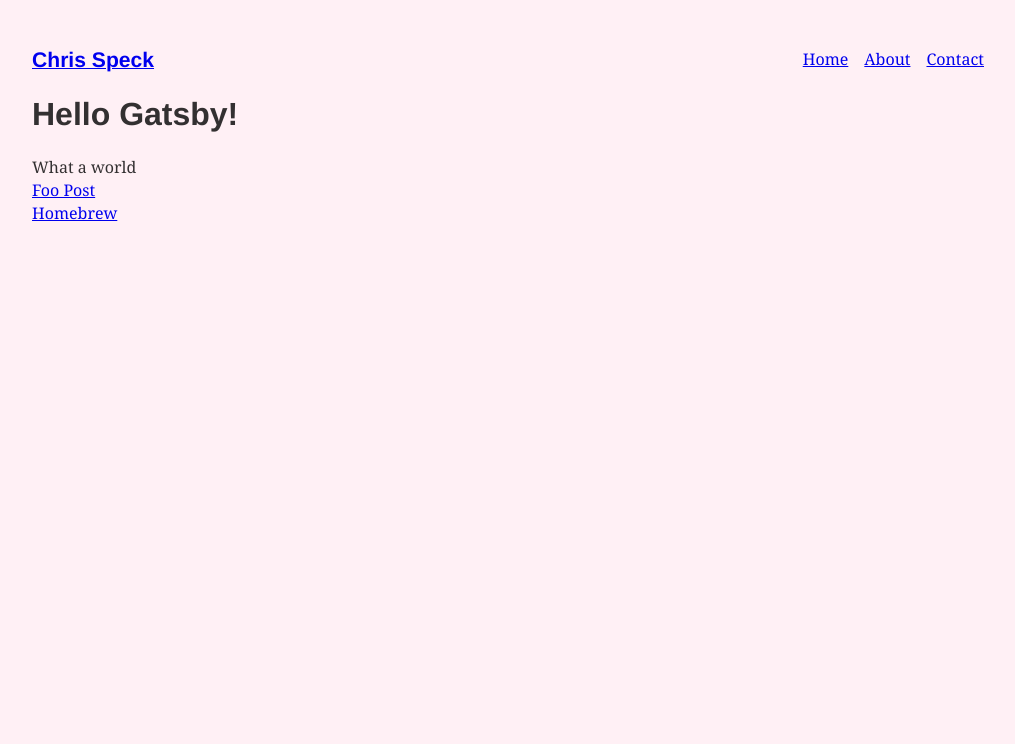
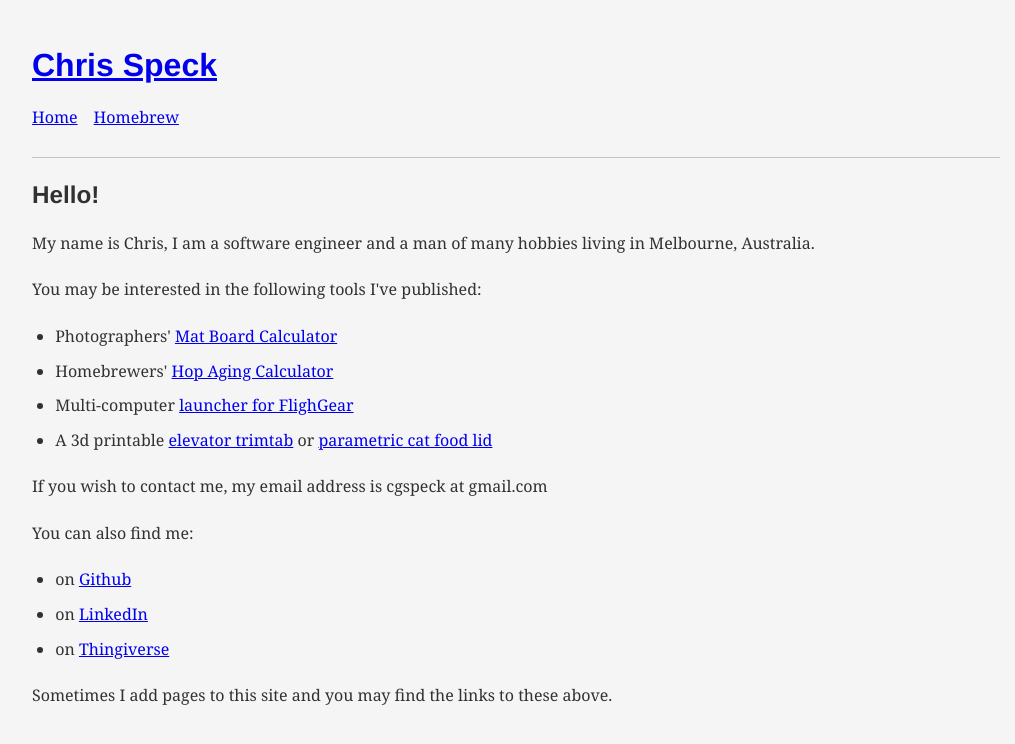
Before and after one commit to cgspeck/chrisspeck.com, a Gatsby site: page / in a window 1280 px wide. Shown: the whole page, without its empty margins (124-1139 px from the left). Built offline with nearby package versions, Linux system fonts and the light colour scheme; Gatsby itself is replaced by a stand-in of ours; some packages are replaced by stand-ins of ours.

Commit message:
I am satisfied with this basic site for the moment

```diff
--- a/gatsby-node.js
+++ b/gatsby-node.js
@@ -38,6 +38,7 @@ exports.createPages = async ({ graphql, actions }) => {
           // Data passed to context is available
           // in page queries as GraphQL variables.
           slug: node.fields.slug,
+          isBlogPost: true,
         },
       })
     } else {
@@ -48,6 +49,7 @@ exports.createPages = async ({ graphql, actions }) => {
           // Data passed to context is available
           // in page queries as GraphQL variables.
           slug: node.fields.slug,
+          isBlogPost: false,
         },
       })
     }
--- /dev/null
+++ b/src/components/dynamicTopMenu.js
@@ -0,0 +1,76 @@
+import React from "react"
+
+import { Link, StaticQuery, graphql } from "gatsby"
+import PropTypes from "prop-types"
+
+const ListLink = props => (
+  <li style={{ display: `inline-block`, marginRight: `1rem` }}>
+    <Link to={props.to}>{props.children}</Link>
+  </li>
+)
+
+function PageOnlyListLink(props) {
+  if (props.fields.slug.startsWith("/post")) {
+    return null
+  }
+
+  return (
+    <ListLink to={props.fields.slug} key={props.id}>
+      {props.frontmatter.title}
+    </ListLink>
+  )
+}
+
+function TopMenu({ data }) {
+  return (
+    <ul style={{ margin: 0, listStyle: `none` }}>
+      <ListLink to="/" key="home">
+        Home
+      </ListLink>
+      {data.allMarkdownRemark.edges.map(({ node }) => PageOnlyListLink(node))}
+    </ul>
+  )
+}
+
+export default function DynamicTopMenu() {
+  return (
+    <StaticQuery
+      query={graphql`
+        query {
+          allMarkdownRemark(
+            sort: { fields: [frontmatter___title], order: ASC }
+          ) {
+            totalCount
+            edges {
+              node {
+                id
+                frontmatter {
+                  title
+                }
+                fields {
+                  slug
+                }
+                excerpt
+              }
+            }
+          }
+        }
+      `}
+      render={data => <TopMenu data={data} />}
+    />
+  )
+}
+
+PageOnlyListLink.propTypes = {
+  fields: PropTypes.shape({
+    slug: PropTypes.string.isRequired,
+  }),
+  frontmatter: PropTypes.shape({
+    title: PropTypes.string.isRequired,
+  }),
+  id: PropTypes.isRequired,
+}
+
+ListLink.propTypes = {
+  to: PropTypes.string.isRequired,
+}
--- a/src/components/layout.js
+++ b/src/components/layout.js
@@ -1,24 +1,17 @@
 import React from "react"
+import { Link } from "gatsby"
 
-import { Link } from "gatsby"
-const ListLink = props => (
-  <li style={{ display: `inline-block`, marginRight: `1rem` }}>
-    <Link to={props.to}>{props.children}</Link>
-  </li>
-)
+import DynamicTopMenu from "../components/dynamicTopMenu"
 
 export default function Layout({ children }) {
   return (
     <div style={{ margin: `3rem auto`, maxWidth: 1000, padding: `0 1rem` }}>
       <header style={{ marginBottom: `1.5rem` }}>
         <Link to="/" style={{ textShadow: `none`, backgroundImage: `none` }}>
-          <h3 style={{ display: `inline` }}>Chris Speck</h3>
+          <h1>Chris Speck</h1>
         </Link>
-        <ul style={{ listStyle: `none`, float: `right` }}>
-          <ListLink to="/">Home</ListLink>
-          <ListLink to="/about/">About</ListLink>
-          <ListLink to="/contact/">Contact</ListLink>
-        </ul>
+        <DynamicTopMenu />
+        <hr style={{ marginTop: `1rem` }} />
       </header>
       {children}
     </div>
--- a/src/pages/homebrew.md
+++ b/src/pages/homebrew.md
@@ -4,24 +4,24 @@ title: "Homebrew"
 
 This is a collection of homebrew (as in beer) stuff I've made or find useful.
 
-# Things I've Made
+### Things I've Made
 
-## Hop Aging Calculator
+#### Hop Aging Calculator
 
 This is an [online tool](https://hopscalculator.chrisspeck.com/) that brewers can use to adjust their hop dosing so that they can hit their target IBUs.
 
-## Brewtarget
+#### Brewtarget
 
 My fork of Brewtarget that adds:
 
 - automatically built [binaries for Ubuntu & Arch Linux](https://github.com/cgspeck/brewtarget/releases)
 - automatically built [Docker Guaci Container](https://hub.docker.com/r/cgspeck/brewtarget-guacgui) so you can run it in a browser
 
-## DIY single vessel brewer
+#### DIY single vessel brewer
 
 See my post on Aussie Home Brewer detailing [my Braumiester clone](https://aussiehomebrewer.com/threads/speckybraumonster-2-1.99793/#post-1528116).
 
-# Things I find useful
+### Things I find useful
 
 [Westgate Brewers](https://www.westgatebrewers.org/) homebrew club.
 
--- a/src/pages/index.js
+++ b/src/pages/index.js
@@ -1,39 +1,61 @@
 import React from "react"
-import { Link, graphql } from "gatsby"
 import Layout from "../components/layout"
-// import { rhythm } from "../utils/typography"
 
-export default function Home({ data }) {
-  console.log(data)
+export default function Home() {
   return (
     <Layout>
-      <h1>Hello Gatsby!</h1>
-      What a world
-      {data.allMarkdownRemark.edges.map(({ node }) => (
-        <div key={node.id}>
-          <Link to={node.fields.slug}>{node.frontmatter.title}</Link>
-        </div>
-      ))}
+      <h2>Hello!</h2>
+      <p>
+        My name is Chris, I am a software engineer and a man of many hobbies
+        living in Melbourne, Australia.
+      </p>
+      <p>You may be interested in the following tools I've published:</p>
+      <ul>
+        <li>
+          Photographers'{" "}
+          <a href="https://matcalculator.chrisspeck.com/">
+            Mat Board Calculator
+          </a>
+        </li>
+        <li>
+          Homebrewers'{" "}
+          <a href="https://hopscalculator.chrisspeck.com/">
+            Hop Aging Calculator
+          </a>
+        </li>
+        <li>
+          Multi-computer{" "}
+          <a href="https://github.com/cgspeck/fg-orchestrator">
+            launcher for FlighGear
+          </a>
+        </li>
+        <li>
+          A 3d printable{" "}
+          <a href="https://github.com/cgspeck/etw">elevator trimtab</a> or{" "}
+          <a href="https://www.thingiverse.com/thing:3021944">
+            parametric cat food lid
+          </a>
+        </li>
+      </ul>
+      <p>If you wish to contact me, my email address is cgspeck at gmail.com</p>
+      <p>You can also find me:</p>
+      <ul>
+        <li>
+          on <a href="https://github.com/cgspeck">Github</a>
+        </li>
+        <li>
+          on <a href="https://www.linkedin.com/in/cgspeck/">LinkedIn</a>
+        </li>
+        <li>
+          on{" "}
+          <a href="https://www.thingiverse.com/specky/designs">Thingiverse</a>
+        </li>
+      </ul>
+
+      <p>
+        Sometimes I add pages to this site and you may find the links to these
+        above.
+      </p>
     </Layout>
   )
 }
-
-export const query = graphql`
-  query {
-    allMarkdownRemark(sort: { fields: [frontmatter___title], order: ASC }) {
-      totalCount
-      edges {
-        node {
-          id
-          frontmatter {
-            title
-          }
-          fields {
-            slug
-          }
-          excerpt
-        }
-      }
-    }
-  }
-`
--- a/src/styles/global.css
+++ b/src/styles/global.css
@@ -1,3 +1,3 @@
 html {
-    background-color: lavenderblush;
+  background-color: whitesmoke;
 }
--- a/src/templates/markdown-page.js
+++ b/src/templates/markdown-page.js
@@ -7,7 +7,7 @@ export default function BlogPost({ data }) {
   return (
     <Layout>
       <div>
-        <h1>{post.frontmatter.title}</h1>
+        <h2>{post.frontmatter.title}</h2>
         <div dangerouslySetInnerHTML={{ __html: post.html }} />
       </div>
     </Layout>
```
